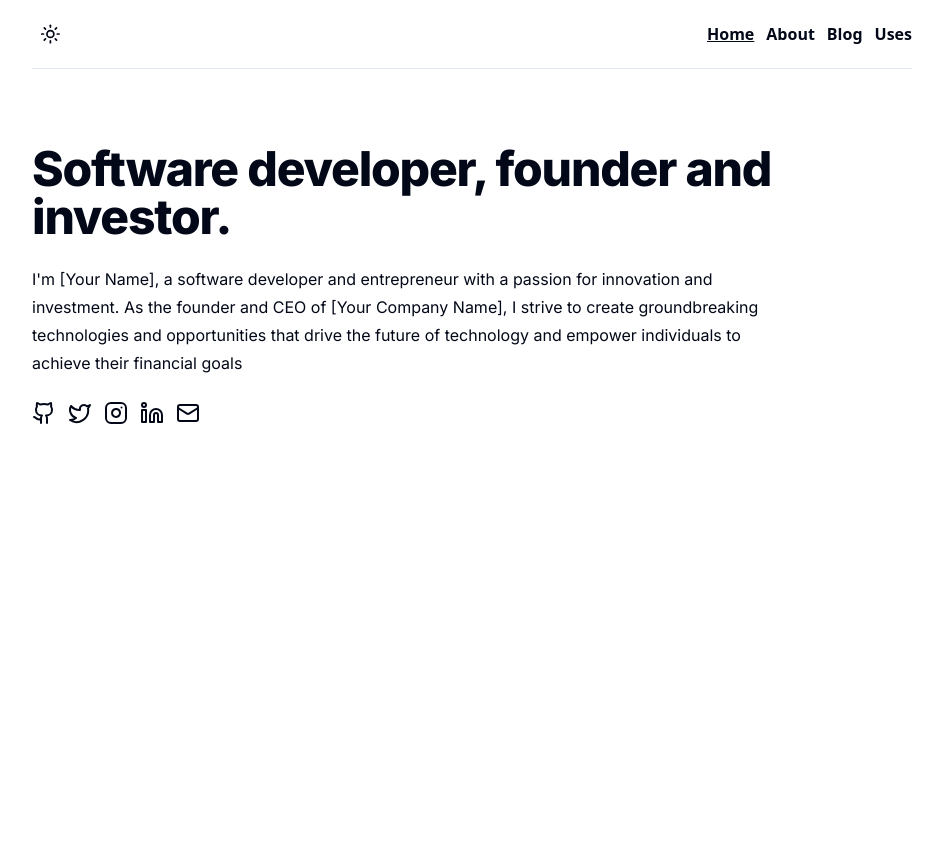
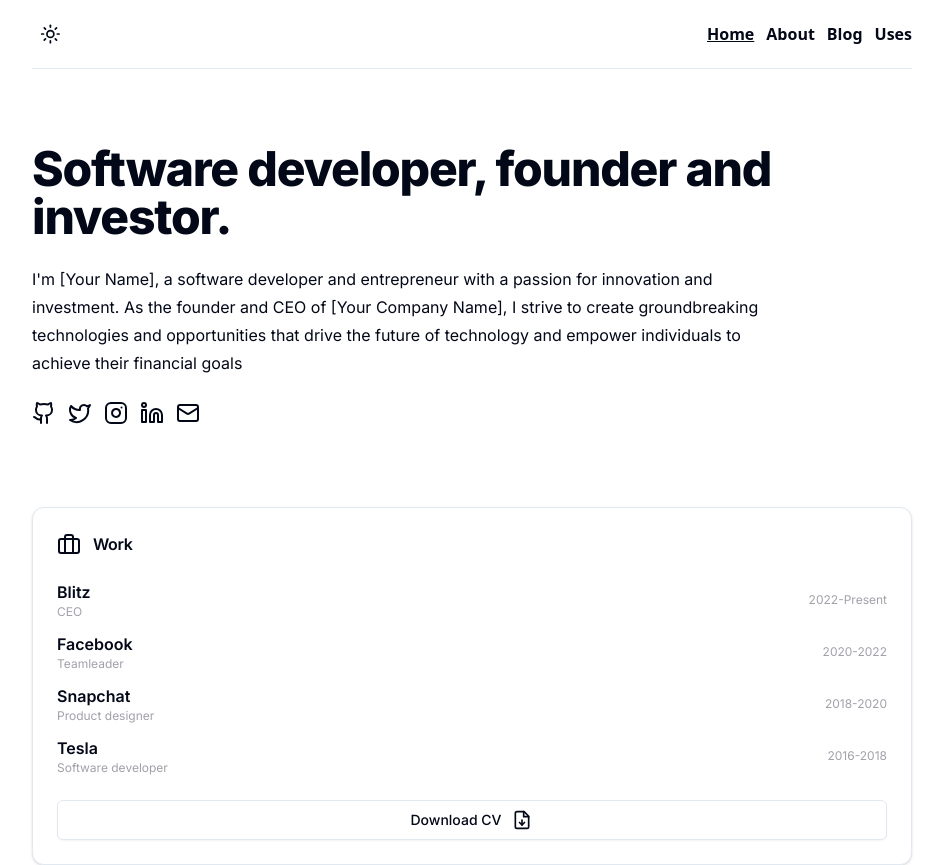
Before and after one commit to piotrszubert/nextjs-dev-portfolio, a Next.js app: page / in a window 1280 px wide. Shown: the whole page, without its empty margins (168-1111 px from the left). Before the commit the page ends 800 px from the top, so only its background shows below. Built offline with nearby package versions, Linux system fonts and the light colour scheme.

Commit message:
added work card component

```diff
--- /dev/null
+++ b/components/workCard.tsx
@@ -0,0 +1,63 @@
+import { Button } from "@/components/ui/button";
+import {
+  Card,
+  CardContent,
+  CardDescription,
+  CardFooter,
+  CardHeader,
+  CardTitle,
+} from "@/components/ui/card"
+import { FileDown, Briefcase } from 'lucide-react';
+
+
+const workTimeline = [
+  { company: 'Blitz', position: 'CEO', start: '2022', end: 'Present' },
+  { company: 'Facebook', position: 'Teamleader', start: '2020', end: '2022' },
+  { company: 'Snapchat', position: 'Product designer', start: '2018', end: '2020' },
+  { company: 'Tesla', position: 'Software developer', start: '2016', end: '2018' },
+];
+
+export default function WorkCard() {
+  return (
+    <div>
+        <Card>
+          <CardHeader>
+            <CardTitle>
+              <div className="flex items-center gap-3">
+                <Briefcase/>
+                Work
+              </div>
+            </CardTitle>
+            {/* <CardDescription>Card Description</CardDescription> */}
+          </CardHeader>
+          <CardContent>
+            <ul className='flex flex-col gap-3'>
+              {workTimeline.map((item, index) => (
+                <li className="flex justify-between items-center">
+                  <div className="flex flex-col">
+                    <span className="font-semibold">
+                      {item.company}
+                    </span>
+                    <span className="text-xs text-zinc-400">
+                      {item.position}
+                    </span>
+                  </div>
+                  <div className="text-xs text-zinc-400">
+                    {item.start}-{item.end}
+                  </div>
+                </li>
+              ))}
+            </ul>
+          </CardContent>
+          <CardFooter>
+            <Button size="lg" className="w-full" variant="outline">
+              <div className="flex gap-2">
+                Download CV
+                <FileDown className="w-6 h-5"/>
+              </div>
+            </Button>
+          </CardFooter>
+        </Card>
+    </div>
+  );
+}
--- a/pages/index.tsx
+++ b/pages/index.tsx
@@ -1,8 +1,8 @@
 import { Inter } from 'next/font/google'
-import { Button } from '@/components/ui/button'
 import Layout from '@/components/layout'
 import PageHero from '@/components/pageHero'
 import LinkList from '@/components/linksList'
+import WorkCard from '@/components/workCard'
 
 const inter = Inter({ subsets: ['latin'] })
 
@@ -24,6 +24,7 @@ export default function Home() {
           />
         </PageHero>
       </div>
+      <WorkCard/>
       </main>
     </Layout>
   )
```
